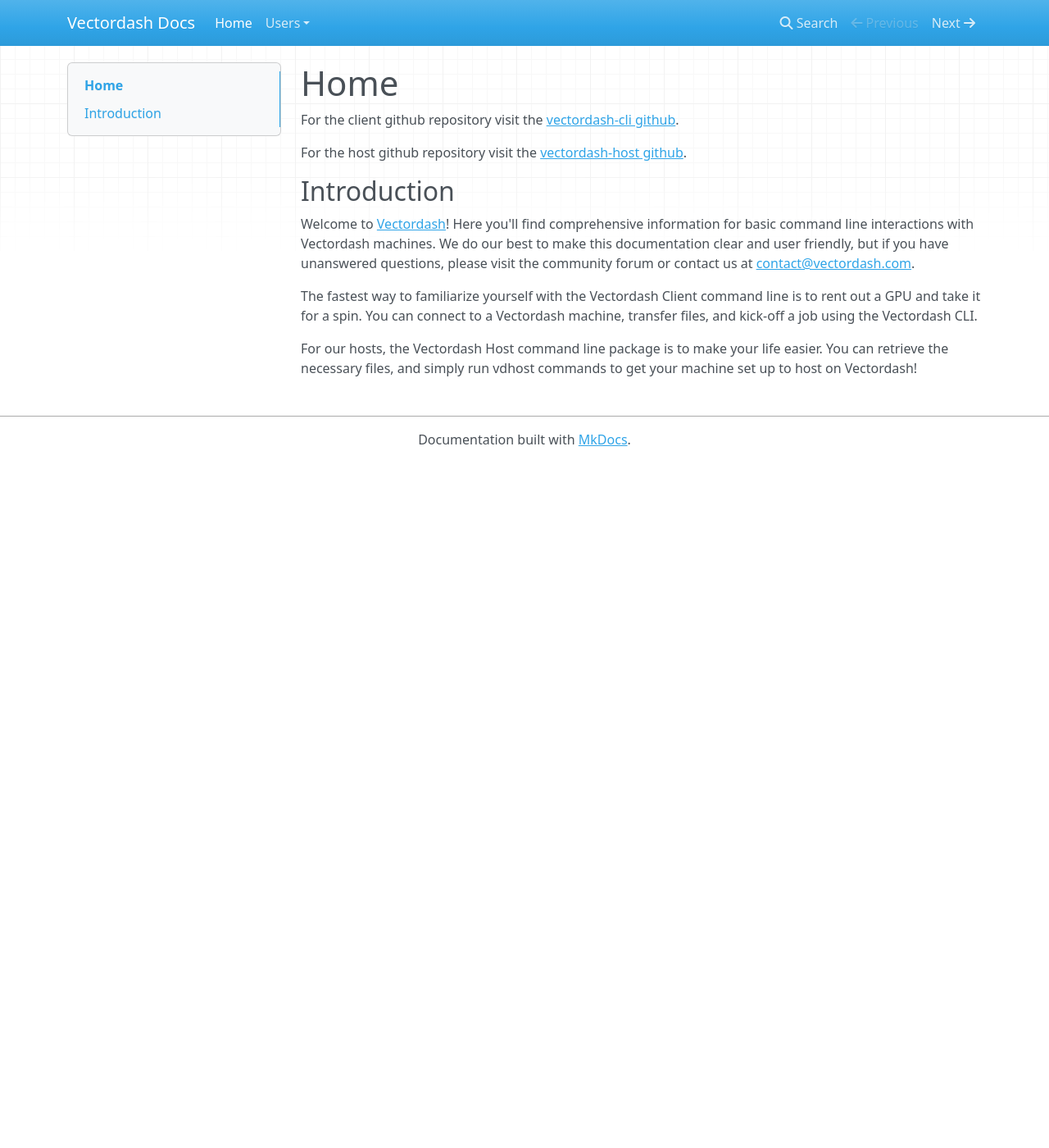
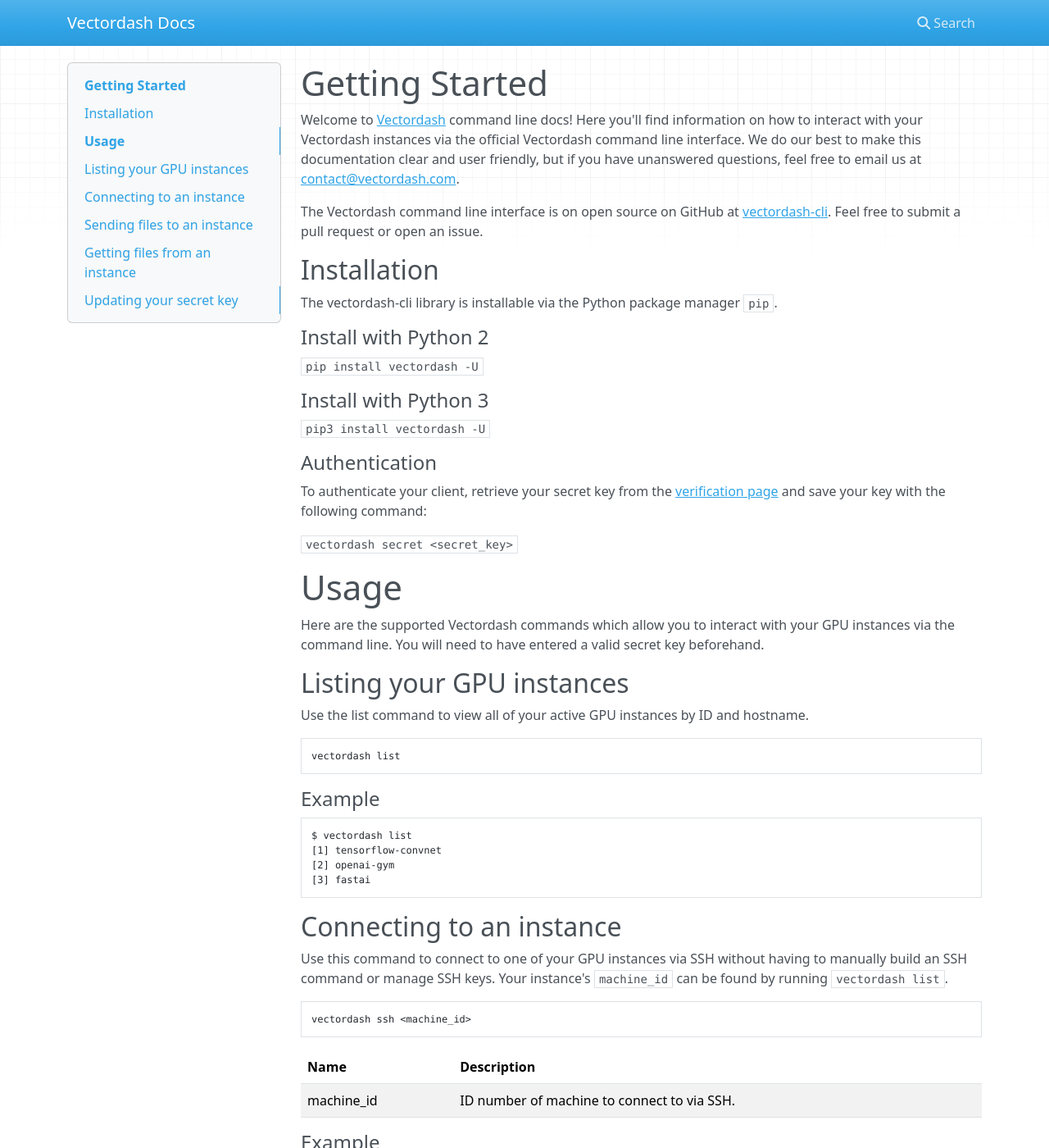
Before and after one commit to Vectordash/vectordash-docs, an MkDocs documentation site: the page built from docs/index.md, in a window 1280 px wide and 1400 px high. Shown: the whole window at 82% size. Built offline with MkDocs 1.6.1, drawn with Linux system fonts in a browser that asks for light colours; nearby versions of some CDN libraries; some of the changed text lies outside the part shown.

Commit message:
compiled vectordash-cli docs to a single HTML page

````diff
--- a/docs/index.md
+++ b/docs/index.md
@@ -1,13 +1,138 @@
-# Home
+# Getting Started
 
-For the client github repository visit the [vectordash-cli github](https://github.com/Vectordash/vectordash-cli).
+Welcome to [Vectordash](https://vectordash.com/) command line docs! Here you'll find information on how to interact with your Vectordash instances via the official Vectordash command line interface. We do our best to make this documentation clear and user friendly, but if you have unanswered questions, feel free to email us at [contact@vectordash.com](mailto:contact@vectordash.com).
 
-For the host github repository visit the [vectordash-host github](https://github.com/Vectordash/vectordash-host).
 
-## Introduction
+The Vectordash command line interface is on open source on GitHub at [vectordash-cli](https://github.com/Vectordash/vectordash-cli). Feel free to submit a pull request or open an issue.
 
-Welcome to [Vectordash](https://vectordash.com/)! Here you'll find comprehensive information for basic command line interactions with Vectordash machines. We do our best to make this documentation clear and user friendly, but if you have unanswered questions, please visit the community forum or contact us at [contact@vectordash.com](mailto:contact@vectordash.com).
 
-The fastest way to familiarize yourself with the Vectordash Client command line is to rent out a GPU and take it for a spin. You can connect to a Vectordash machine, transfer files, and kick-off a job using the Vectordash CLI.
+## Installation
 
-For our hosts, the Vectordash Host command line package is to make your life easier. You can retrieve the necessary files, and simply run vdhost commands to get your machine set up to host on Vectordash!
+The vectordash-cli library is installable via the Python package manager `pip`.
+
+
+#### Install with Python 2
+`pip install vectordash -U`
+
+
+#### Install with Python 3
+`pip3 install vectordash -U`
+
+
+#### Authentication
+To authenticate your client, retrieve your secret key from the [verification page](https://vectordash.com/edit/verification/) and save your key with the following command:
+
+`vectordash secret <secret_key>`
+
+
+# Usage
+Here are the supported Vectordash commands which allow you to interact with your GPU instances via the command line. You will need to have entered a valid secret key beforehand.
+
+
+## Listing your GPU instances
+Use the list command to view all of your active GPU instances by ID and hostname.
+
+```bash
+vectordash list
+```
+#### Example
+```bash
+$ vectordash list
+[1] tensorflow-convnet
+[2] openai-gym
+[3] fastai
+```
+
+## Connecting to an instance
+Use this command to connect to one of your GPU instances via SSH without having to manually build an SSH command
+or manage SSH keys.
+Your instance's  `machine_id` can be found by running `vectordash list`.
+
+```bash
+vectordash ssh <machine_id>
+```
+
+| Name | Description |
+| --------------- | ----------- |
+| machine_id | ID number of machine to connect to via SSH. |
+
+
+
+
+#### Example
+```bash
+$ vectordash ssh 2
+Connecting via SSH to openai-gym...
+```
+
+
+## Sending files to an instance
+
+Use this command to transfer files/directories from your local machine to a rented Vectordash machine. The `machine_id` can be found by running `vectordash list`.
+
+```bash
+vectordash push <machine_id> <from_path> <to_path>
+```
+
+| Name | Description |
+| --------------- | ----------- |
+| machine_id | ID number of machine to push files to. |
+| from_path | Path of local file or directory. |
+| to_path | Path to remote Vectordash machine directory. Defaults to the Ubuntu user's home directory. |
+
+
+#### Example
+```bash
+$ vectordash push 2
+Instance exists...
+Copying data...
+```
+
+
+
+## Getting files from an instance
+
+Use this command to transfer files/directories from a Vectordash instance to your local machine. The `machine_id` can be found by running `vectordash list`.
+
+```bash
+vectordash pull MACHINE_ID FROM_PATH TO_PATH
+```
+
+| Name | Description |
+| --------------- | ------- | ----------- |
+| MACHINE_ID | ID number of machine to pull files from. |
+| FROM_PATH | Path to remote Vectordash machine directory. |
+| TO_PATH | Path of local file or directory. Defaults to the current directory. |
+
+
+
+
+#### Example
+```bash
+$ vectordash pull 3
+Instance exists...
+Copying data...
+```
+
+## Updating your secret key
+
+Use this command to store your secret token for authentication.
+If a previous token had been stored, it will be overwritten with the new token.
+You can retrieve your token from the [verification page](https://vectordash.com/edit/verification/).
+
+```bash
+vectordash secret <secret_key>
+```
+
+| Name | Description |
+| --------------- | ------- | ----------- |
+| secret_key | Your Vectordash account's secret token. |
+
+
+
+
+#### Example
+```bash
+$ vectordash secret c0nv01utinaln3uraln3tw0rk
+Secret successfully updated.
+```
````
Also changed, not shown: docs/Users/Commands.md (deleted, +0 -100 lines), docs/Users/Get_Started.md (deleted, +0 -43 lines).
